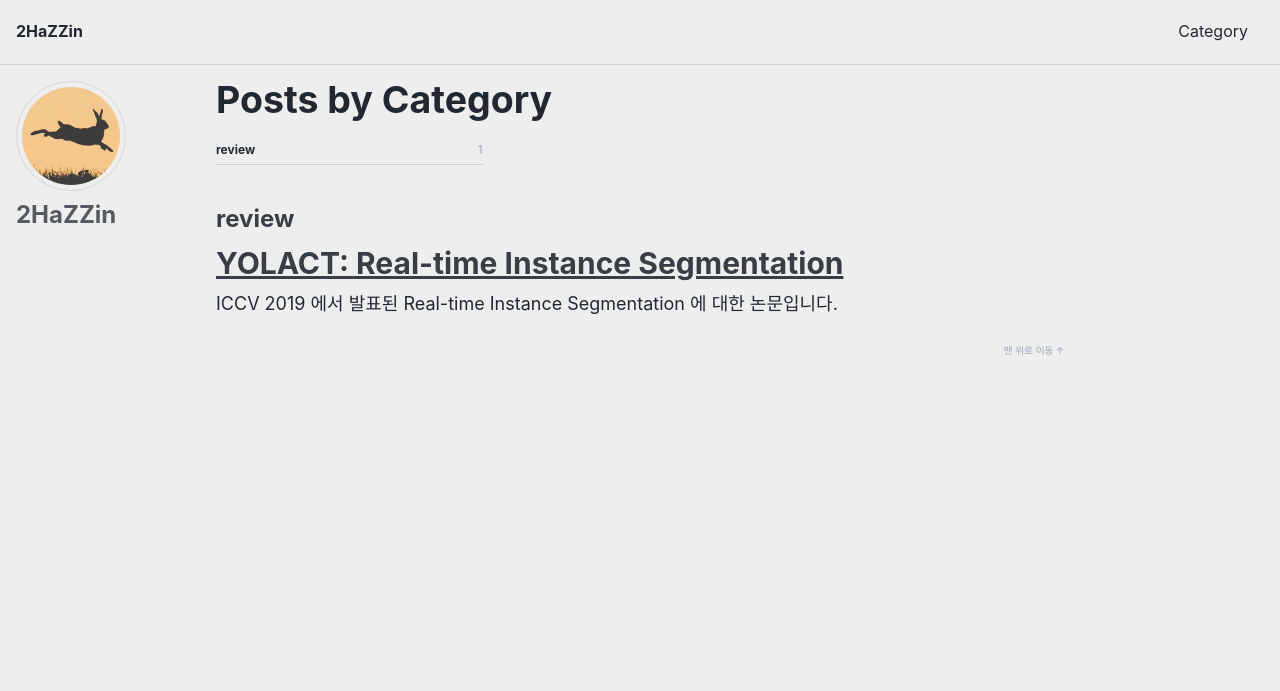
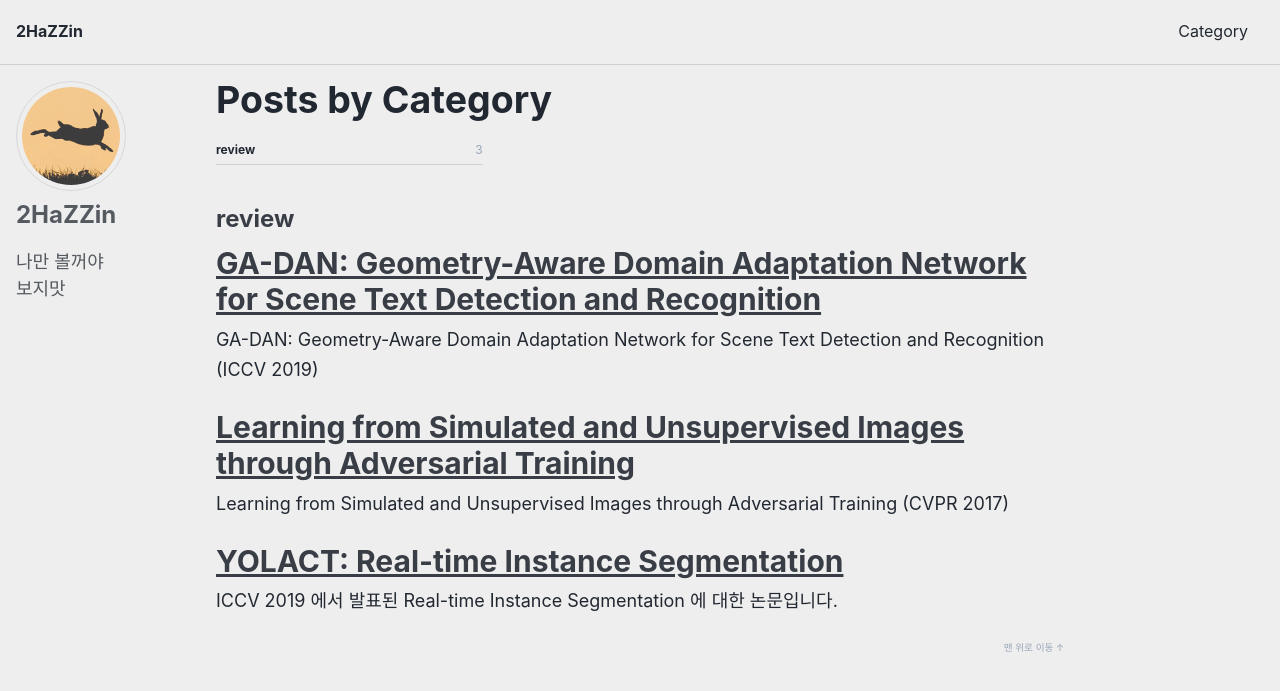
Before and after one commit to jhoowy/jhoowy.github.io, a Jekyll site: the page built from _pages/cartegory-archive.md, in a window 1280 px wide and 900 px high. Shown: the top 691 px of the window. Built offline with Jekyll 4.4.1, drawn with Linux system fonts in a browser that asks for light colours; cached includes are drawn as plain includes; nearby versions of some CDN libraries; part of the change alters nothing that is shown.

Commit message:
add posts

```diff
--- a/_config.yml
+++ b/_config.yml
@@ -109,7 +109,7 @@ analytics:
 author:
   name             : "2HaZZin"
   avatar           : "/assets/images/bio-photo.jpg"
-  bio              : ""
+  bio              : "나만 볼꺼야<br>보지맛"
   location         :
   email            :
   links:
--- /dev/null
+++ b/_posts/2020-01-31-Learning_from_Simulated_and_Unsupervised_Images_through_Adversarial_Training.md
@@ -0,0 +1,108 @@
+---
+title: "Learning from Simulated and Unsupervised Images through Adversarial Training"
+published: true
+use_math: true
+categories:
+  - review
+---
+
+Learning from Simulated and Unsupervised Images through Adversarial Training (CVPR 2017)
+
+Realistic한 합성 데이터를 만들어내는 게 목표
+S+U (Simulated + Unsupervised) learning 기법을 사용한 SimGAN 이라는 GAN 소개
+
+## SimGAN
+
+**Simulator, Refiner, Discriminator**로 구성
+
+**Simulator**: 합성 데이터 생성
+
+**Refiner**: 생성된 이미지를 refine 해줌
+  + Generator처럼 Adversarial loss 사용
+  + 합성 data의 annotation을 유지하기 위해 추가적으로 self-regularization loss 사용
+  + Self-regularization loss: Refine된 이미지가 합성 이미지와 너무 달라지는 것을 방지
+  + 전체적인 구조를 유지하기 위해 Fully-Connected가 아닌 Pixel level에서 작동하는 Fully Convolutional 사용
+
+**Discriminator**
+  + Receptive field를 전체 이미지가 아닌 local region으로 제한
+  + 이미지 당 여러개의 local adversarial loss 사용
+
+## Learning SimGAN
+SimGAN의 목표는 Unlabeled 이미지 $$\mathbf{y}_i \in \mathcal{Y}$$ 를 이용해 refiner $$R_{\theta}(\mathbf{x})$$ 를 학습시키는 것
+
+$$\mathbf{x}$$ 는 Simulator에서 내놓은 합성 이미지
+
+### Refiner
+
+학습 과정에서 Refiner는 기존의 GAN에서 Generator와 비슷한 역할을 한다
+
+Refiner의 loss는 realism loss($ \ell_{real}$)와 self-regularization loss($\ell_{reg}$)의 결합으로 이루어짐
+
+$$
+\mathcal{L}_R(\theta) = \sum_i \ell_{real}(\theta;\mathbf{x}_i,\mathcal{Y}) + \lambda\ell_{reg}(\theta;\mathbf{x}_i)
+$$
+
+$\ell_{real}$ 은 이미지가 realistic 하도록 만들어 주는 역할을 하고, $\ell_{reg}$는 이미지가 annotation 정보를 보존하도록 만들어 줌
+
+**Realism Loss**
+
+$\ell_{real}$ 은 기존의 GAN에서 Generator의 loss와 동일
+
+$$
+\ell_{real}(\theta;\mathbf{x}_i,\mathcal{Y}) = - \log(1 - D_\phi(R_\theta(\mathbf{x}_i)))
+$$
+
+**Self-regularization loss**
+
+논문에서 $\ell_{reg}$ 는 refine 된 이미지와 기존의 합성 이미지의 per-pixel difference 를 최소화하는 것을 목표로 했음
+
+$$\ell_{reg} = \|\psi(\tilde{\mathbf{x}}) - \psi(\mathbf{x})\|_1$$
+
+$\psi$ 는 image space에서 feature space로 mapping 해주는 함수. Image derivatives나, 색상 평균, 혹은 CNN을 통한 변환 등 원하는 함수를 사용 가능하나, 논문에서는 단순한 identity map ($\psi(\mathbf{x}) = \mathbf{x}$) 사용.
+
+결과적으로 Loss function은 다음과 같다
+
+$$
+\mathcal{L}_R(\theta) = -\sum_i \log(1 - D_\phi(R_\theta(\mathbf{x}_i))) + \lambda\|\psi(R_\theta(\mathbf{x}_i)) - \psi(\mathbf{x}_i)\|_1
+$$
+
+논문에서는 이미지를 전체적으로 수정하는 것이 아닌 픽셀 단위로 수정하기 위해 **$R_\theta$** 를 **striding이나 pooling이 없는 FCN**으로 구현했다고 함
+
+### Discriminator
+
+Discriminator의 목표는 refine 된 합성 이미지가 실제 이미지인지 아닌지 잘 구분하는 것
+
+Loss는 기존 GAN의 Discriminator와 동일
+
+$$
+\mathcal{L}_D(\phi) = -\sum_i \log(D_\phi(\tilde{\mathbf{x}}_i)) - \sum_j \log(1 - D_\phi(\mathbf{y}_j))
+$$
+
+$$\tilde{\mathbf{x}}$$ 는 refine 된 합성 이미지이고, $$D_\phi$$ 는 이미지가 합성 이미지일 확률
+
+### Local Adversarial Loss
+
+Problem: 기존의 GAN으로 트레이닝 할 때는 Refiner가 특정 이미지 feature를 강조하여 discriminator를 속이려고 하는 경향이 있었음.
+  - 이 때문에 drifting이나 artifact가 생성됨.
+
+이 논문에서는 합성 이미지를 여러개의 local patch로 나눴을 때, 각각의 local patch가 모두 실제 이미지의 patch와 비슷하게 되는 것을 목표로 함
+
+Local patch로 나누면 discriminator의 receptive field와 capacity를 줄어들게 만들고, 이미지당 discriminator를 학습할 여러개의 sample을 얻는 효과를 얻을 수 있음
+
+또한 refiner도 여러개의 realism loss를 가지게 되어 성능이 향상된다고 함
+
+실제 구현할 때 adversarial loss은 모든 local patch들의 cross entropy loss 합
+
+### Refined Image History
+
+Problem: 기존의 GAN은 트레이닝 할 때 discriminator가 가장 최근에 생성된 이미지에만 집중
+  - 이는 adversarial 트레이닝의 발산을 야기함
+  - 또한 refine 네트워크가 discriminator가 까먹은 artifact를 다시 제시할 수 있게 함
+
+이전의 refiner network로 생성한 이미지를 담은 buffer를 사용
+
+discriminator를 학습할 때, mini-batch의 절반은 현재 refiner network로 만든 이미지, 나머지는 buffer에 있는 이미지를 사용해 학습
+
+버퍼는 매 iteration마다 mini-batch의 크기의 절반만큼 랜덤으로 갱신시켜줌
+
+[arXiv](https://arxiv.org/abs/1612.07828)
--- /dev/null
+++ b/_posts/2020-02-05-GA-DAN:_Geometry-Aware_Domain_Adaptation_Network_for_Scene_Text_Detection_and_Recognition.md
@@ -0,0 +1,171 @@
+---
+title: "GA-DAN: Geometry-Aware Domain Adaptation Network for Scene Text Detection and Recognition"
+published: true
+use_math: true
+categories:
+  - review
+---
+
+GA-DAN: Geometry-Aware Domain Adaptation Network for Scene Text Detection and Recognition (ICCV 2019)
+
+외형(Appearance)적인 feature 뿐만 아니라 공간(Geometry)적인 feature를 target domain에 adaptation 해보자는 것이 목표
++ appearance space: motion blurs 등
++ geometry space: perspective distortion 등
+
+공간적인 feature shift를 담당하는 spatial modules($S_X$, $S_Y$), 그리고 빈 부분을 채워넣는 generator($G_X$, $G_Y$)로 이루어져 있음
+
+Discriminator는 이미지의 진위여부를 판단하는 것에 더해, spatial transformation이 잘 됐는지도 판단함
+
+논문에서는 appearance와 geometry space를 동시에 domain adaptation하는 최초의 네트워크라 하고 있다
+
+## GA-DAN Architecture
+
+<figure class="align-center">
+  <img src="/assets/images/post/200205/architecture.png" alt="">
+  <center><figcaption>GA-DAN Architecture</figcaption></center>
+</figure>
+
+Spatial module, generator, discriminator 세가지로 구성되어 있는 사이클 구조
+
+전체적인 CycleGAN 구조와 많이 비슷하다
+
+크게 두 가지의 맵핑을 한다고 볼 수 있다
++ $X → Adapted\ X\ (X → Y)$
++ $Y → Adapted\ Y\ (Y → X)$
+
+위에서 설명했듯, $S_X$는 $X$를 $Y$의 공간적인 스타일과 비슷하게 변환시키고, $G_X$는 변환된 $X$의 빈공간을 $Y$와 비슷하게 채워넣어준다
+
+$D_Y$는 생성된 $Adapted\ X$와 $Y$가 비슷한지 판단해주는 역할을 함
+
+### Spatial Module
+
+Spatial Module은 **Localization Network**($LN$)와, **Transformation Module**($T$)로 이루어져 있음
+
+모듈은 다음과 같이 동작
+
+1. normal distribution에서 Spatial Code를 하나 샘플링함 (i.e Random vector)
+2. Spatial Code를 $LN$을 통해 이미지에 맞는 spatial transformation matrix로 regress함
+3. $T$와 transformation matrix를 통해 이미지 생성
+(※ 한 cycle에서 $Adapted\ X$와 $Adapted\ Y$를 생성할 때 쓴 spatial code는 같아야 함)
+
+이 때, output은 변환된 이미지와 binary map이 있다
+
+binary map은 원본 이미지에서 transform된 pixel들의 위치는 1, 그 외에 검은 배경은 0으로 표시해주는 map
+
+만약 여러 종류의 변환된 이미지를 원하면 spatial code를 여러개로 해서 병렬로 돌려주면 됨
+
+### Generator
+
+Generator는 $G_A$와 $G_B$로 나누어져 있음
+
+$G_A$는 앞선 Spatial Module에서 생성된 binary map의 검은 배경 부분을 타겟 도메인에서 학습한 내용을 바탕으로 채워넣음
+
+$G_B$는 $G_A$에서 완성된 이미지를 다시 한 번 타겟 도메인에 맞도록 수정해줌
+
+만약 Generator를 두개가 아닌 하나만 쓴다면, 생성된 이미지가 blurry 해진다고 함
+
+### Discriminator
+
+$D_X$와 $D_Y$로만 학습을 진행하게 되면 학습이 불안정해지고 잘 수렴하지 않는다고 함
+
+중간에 새로운 Discriminator $D_T$ 만들어줌
+
+아이디어는 $X → Y$의 transformation matrix의 inverse와 $Y → X$의 transform matrix가 같아야 된다는 점에서 착안
+
+$D_T$의 loss는 아래 SCL Loss 참고
+
+
+## Disentangled Cycle-Consistency Loss
+
+
+Spatial transformation 특성상 geometry space의 아주 작은 shift도 매우 큰 cycle-consistency loss를 발생시킬 수 있음
+
+이를 방지하기 위해 ACL(Appearance Cycle-Consistency Loss)와 SCL(Spatial Cycle-consistency Loss)로 나눔
+
+추가적으로 RML(Region Missing Loss)도 사용했다고 함
+
+<figure class="align-center">
+  <img src="/assets/images/post/200205/spatial_cycle_loss.png" alt="">
+  <center><figcaption>Disentangled cycle-consistency loss</figcaption></center>
+</figure>
+
+**Appearance Cycle-consistency Loss**
+
+위 그림처럼 $H_{XY}^{-1}$을 통해 이미지를 다시 복원해줌
+
+이 때 복원된 이미지는 단순히 inverse matrix를 사용했기 때문에 geometry space에서는 동일하겠지만, appearance space에서는 다르게 됨
+
+따라서 복원된 이미지와 원본 이미지사이의 L1 loss를 appearance space 상에서의 차이 ACL로 사용
+
+$$
+ACL_X = E_{x\sim X}[\|x_{S_X^{-1}} - x\|]
+$$
+
+**Spatial Cycle-consistency Loss**
+
+Geometry space에서의 차이는 이미지 사이의 L1 loss로 구하면 loss 차이가 너무 크게 나오기 때문에 안됨
+
+대신 $H_{XY}^{-1}$와 $H_{YX}$를 직접 비교해준 것을 geometry space 상에서의 차이로 사용
+
+$$
+SCL = E_{x\sim X}[\|H_{XY}^{-1} - H_{S_Y}\|]
+$$
+
+**Region Missing Loss**
+
+또한 도메인 $X$에서 도메인 $Y$로 adaptation할 때 도메인 $X$에 있던 이미지의 모든 정보가 보존되어야 한다고 함
+
+위의 spatial module의 output인 binary map($m$)에 $H_{XY}^{-1}$을 적용하면 transformation을 하면서 잃어버린 정보들을 알 수 있음
+
+$$
+RML = E_{x\sim X}[\|m_{H_{XY}^{-1}} - m\|]
+$$
+
+최종 cycle-consistency loss는 다음과 같음
+
+$$
+L_{cyc} = \lambda_{acl}ACL + \lambda_{scl}SCL + RML
+$$
+
+## Evaluation
+
+Text recognition은 아직 관심 없어서 detection만 볼 것임
+
+### Dataset
+
+ICDAR2013을 source domain, ICDAR2015 + MSRA-TD500을 target domain으로 사용
+
++ ICDAR 2013: Focused Scene Text dataset. 이름처럼 Text 있는 부분만 집중적으로 찍은 데이터셋
++ ICDAR 2015: Incidental Scene Text dataset. 위와는 다르게 Text가 아닌 부분이 많다. 길거리나 건물내부 등에 있는 text를 찾는게 목표
++ MSRA-TD500: 500장의 이미지. 전체적으로 ICDAR 2013과 2015를 섞은 느낌.
+
+Text detector는 EAST 사용했다고 함
+
+<figure class="align-center">
+  <img src="/assets/images/post/200205/detection_eval.png" alt="">
+</figure>
+
+10-AD-IC13은 spatial code를 10개로 한 모델
+
+domain adaptation 안한 것보다는 확실히 좋은 성능을 냈다
+
+SynthText가 ICDAR 2015와 도메인차이가 커서 ICDAR 2015에서는 자기들 모델이 더 좋은 성능을 냈고,
+MSRA-TD500에서는 SynthText와 도메인차이가 작아서 기존의 TextSnake, RRD 모델이 더 좋은 성능을 보여줬다고 한다.
+
+SynthText가 80,000장인 만큼 상대적으로 훨씬 작은 데이터셋인 '10-AD-IC13' 으로 성능향상을 시켜서 detection 발전에 기여를 더 많이 했다고 하는데..
+
+애초에 사용한 모델이 달라서 제대로 된 비교는 아닌 것 같고..
+
+주제가 domain adaptation인 만큼 소스 도메인이랑 타겟 도메인을 달리 한 평가표가 하나 더 있었으면 좋겠는데.. 쩝
+
+## 느낀점
+
+transformation 하고 빈 부분이 그럴싸하게 채워지는게 좀 신기했다
+
+이건 아마 타겟 도메인 데이터셋에 영향을 많이 받을 것 같은데.. 타겟 도메인 데이터 수가 적거나 하면 결과가 좀 달라질 듯
+
+Text detection에 적용하려면 소스 도메인이랑 타겟 도메인에 제약이 좀 있어야 할 것 같다.. 소스 도메인은 IC13처럼 텍스트만 찍혀야 할 듯
+
+궁금한게 이미지를 transformation하면 label (Boudning Box)도 같은 matrix로 transformation 해주나.. 그러면 될 것 같긴한데 논문엔 안쓰여있다
+
+암튼 그럼
```
Also changed, not shown: assets/images/post/200131/history.PNG (added), assets/images/post/200131/local_loss.PNG (added), assets/images/post/200131/regularization_loss_example.PNG (added), assets/images/post/200205/architecture.png (added), assets/images/post/200205/detection_eval.png (added), assets/images/post/200205/spatial_cycle_loss.png (added), 1 other file.
